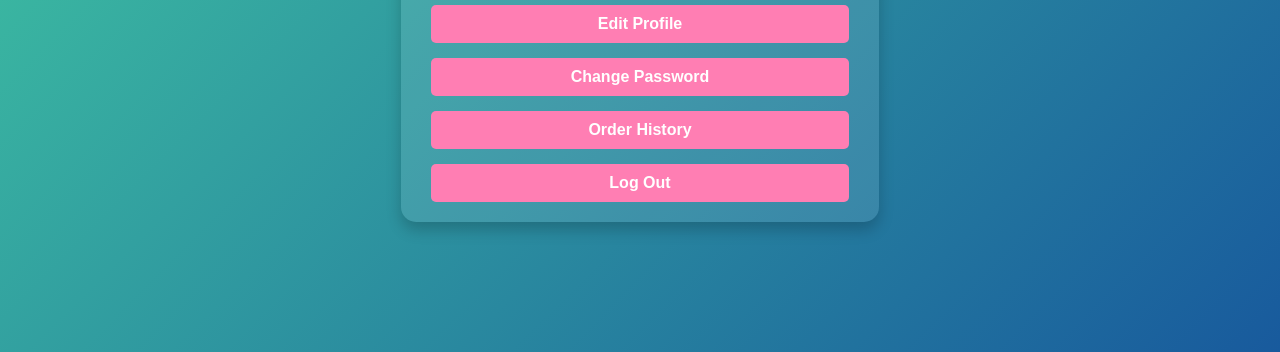
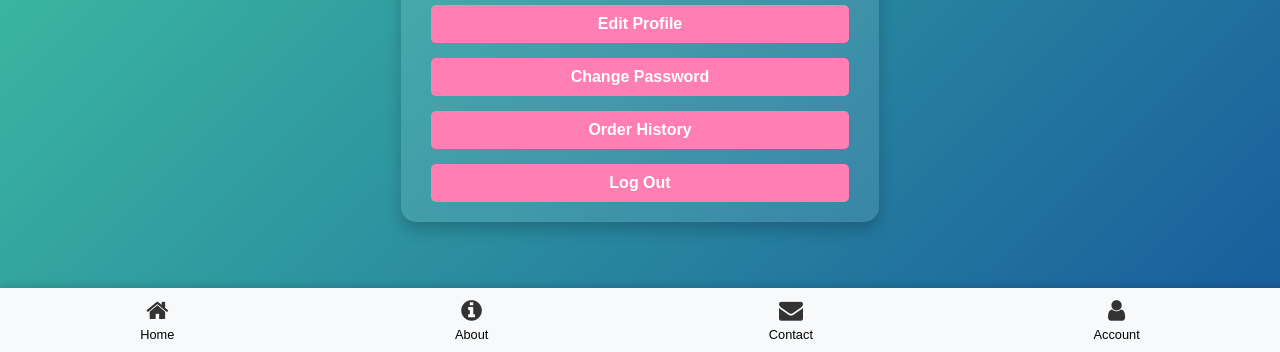
Before and after one commit to najeebahmad07/EduTraps, a plain HTML site: page user.html in a window 1280 px wide. Shown: the part 448-800 px from the top of the page. Drawn offline with Linux system fonts and the light colour scheme.

Commit message:
user.html

```diff
--- a/user.html
+++ b/user.html
@@ -4,12 +4,49 @@
     <meta charset="UTF-8">
     <meta name="viewport" content="width=device-width, initial-scale=1.0">
     <title>Account Page</title>
+    <link rel="stylesheet" href="https://cdnjs.cloudflare.com/ajax/libs/font-awesome/4.7.0/css/font-awesome.min.css">
     <style>
+        footer {
+            position: fixed;
+            bottom: 0;
+            left: 0;
+            width: 100%;
+            background-color: #f8f9fa;
+            color: #333;
+            display: flex;
+            justify-content: space-around;
+            align-items: center;
+            padding: 10px 0;
+            box-shadow: 0 -4px 6px rgba(0, 0, 0, 0.1);
+            font-size: 0.8rem;
+          }
+
+          footer .menu-item {
+            text-align: center;
+            cursor: pointer;
+          }
+
+          footer .menu-item i {
+            font-size: 1.5rem;
+            display: block;
+            margin-bottom: 5px;
+          }
+
+          footer .menu-item span {
+            display: block;
+          }
+          a{
+              text-decoration: none;
+              color:black;
+          }
+          a:hover {
+              text-decoration: none;
+          }
         body {
             margin: 0;
             font-family: 'Arial', sans-serif;
             background: linear-gradient(135deg, #43cea2, #185a9d);
-            color: #fff;
+            color: #0b0b0b;
             min-height: 100vh;
             display: flex;
             align-items: center;
@@ -88,5 +125,23 @@
             <a href="#logout">Log Out</a>
         </div>
     </div>
+    <footer>
+        <div class="menu-item" onclick="navigateTo('home')">
+          <i class="fa fa-home"></i>
+          <a href="index.html"><span>Home</span></a>
+        </div>
+        <div class="menu-item">
+          <i class="fa fa-info-circle"></i>
+          <a href="about.html"><span>About</span></a>
+        </div>
+        <div class="menu-item">
+          <i class="fa fa-envelope"></i>
+          <a href="contact.html"><span>Contact</span></a>
+        </div>
+        <div class="menu-item">
+          <i class="fa fa-user"></i>
+          <a href="user.html"><span>Account</span></a>
+        </div>
+      </footer>
 </body>
 </html>
```
